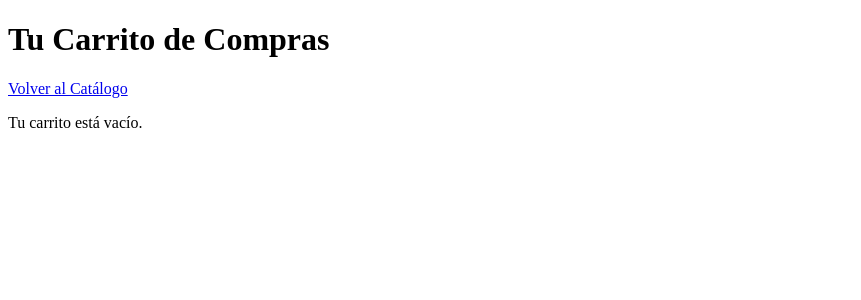
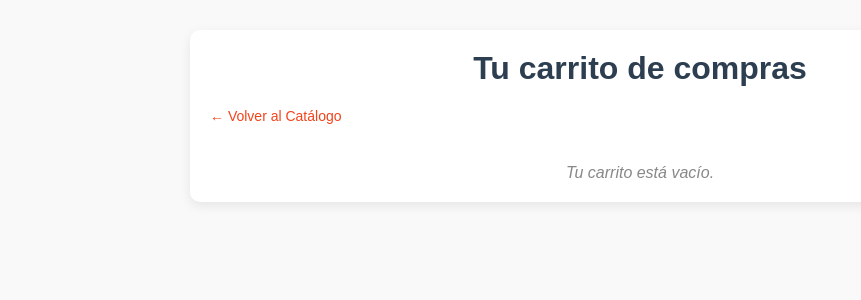
Before and after one commit to gustavogiraldo16/php-ecommerce-simple, a PHP site: page /ver_carrito.php in a window 1280 px wide. Shown: the top 300 px of the page, without its empty margins (0-861 px from the left). Run offline with PHP 8.4, Linux system fonts and the light colour scheme; the visitor is signed in with stand-in values (Sample User, id 1).

Commit message:
Enhance cart page layout and styling; add cart.css for improved design

```diff
--- /dev/null
+++ b/static/assets/styles/cart.css
@@ -0,0 +1,102 @@
+* {
+  margin: 0;
+  padding: 0;
+  box-sizing: border-box;
+  font-family: Arial, sans-serif;
+}
+
+body {
+  font-family: Arial, sans-serif;
+  margin: 0;
+  background-color: #f9f9f9;
+  color: #333;
+}
+
+.container {
+  max-width: 900px;
+  margin: 30px auto;
+  padding: 20px;
+  background-color: #fff;
+  border-radius: 10px;
+  box-shadow: 0 4px 12px rgba(0, 0, 0, 0.08);
+}
+
+.cart-title {
+  text-align: center;
+  margin-bottom: 20px;
+  color: #2c3e50;
+}
+
+.back-link {
+  display: inline-block;
+  margin-bottom: 20px;
+  font-size: 14px;
+}
+
+.back-link a {
+  text-decoration: none;
+  color: #f3431a;
+  transition: color 0.3s ease;
+}
+
+.back-link a:hover {
+  color: #bd2300;
+}
+
+.cart-table {
+  width: 100%;
+  border-collapse: collapse;
+  border-radius: 8px;
+  overflow: hidden;
+}
+
+.cart-table thead {
+  background: linear-gradient(90deg, #f3431a, #ff7043);
+  color: white;
+}
+
+.cart-table th,
+.cart-table td {
+  padding: 12px;
+  text-align: center;
+}
+
+.cart-table tbody tr:nth-child(even) {
+  background-color: #f2f2f2;
+}
+
+.cart-table tfoot td {
+  font-weight: bold;
+  background-color: #ecf0f1;
+}
+
+.btn {
+  display: inline-block;
+  background-color: #f3431a;
+  color: white;
+  border: none;
+  padding: 12px 20px;
+  border-radius: 6px;
+  cursor: pointer;
+  font-size: 16px;
+  margin-top: 20px;
+  text-align: center;
+  text-decoration: none;
+  transition: background 0.3s ease;
+}
+
+.btn:hover {
+  background: #bd2300;
+}
+
+.btn-container {
+  text-align: center;
+  margin-top: 20px;
+}
+
+.empty-cart {
+  text-align: center;
+  font-style: italic;
+  color: #888;
+  margin-top: 20px;
+}
--- a/ver_carrito.php
+++ b/ver_carrito.php
@@ -42,19 +42,22 @@ if (!empty($cartItems)) {
 ?>
 <!DOCTYPE html>
 <html lang="es">
-<head><title>Ver Carrito</title></head>
+<head><title>Ver Carrito</title>
+<link rel="stylesheet" href="static/assets/styles/cart.css">
+</head>
 <body>
-    <h1>Tu Carrito de Compras</h1>
-    <p><a href="products.php">Volver al Catálogo</a></p>
+   <div class="container">
+    <h1 class="cart-title">Tu carrito de compras</h1>
+    <p class="back-link"><a href="products.php">← Volver al Catálogo</a></p>
 
     <?php if (empty($productsInCart)): ?>
-        <p>Tu carrito está vacío.</p>
+        <p class="empty-cart">Tu carrito está vacío.</p>
     <?php else: ?>
-        <table border="1" style="width: 100%; border-collapse: collapse;">
+        <table class="cart-table">
             <thead>
                 <tr>
                     <th>Producto</th>
-                    <th>Precio Unitario</th>
+                    <th>Precio unitario</th>
                     <th>Cantidad</th>
                     <th>Subtotal</th>
                 </tr>
@@ -63,22 +66,24 @@ if (!empty($cartItems)) {
                 <?php foreach ($productsInCart as $item): ?>
                 <tr>
                     <td><?php echo htmlspecialchars($item['name']); ?></td>
-                    <td style="text-align: right;">$<?php echo number_format($item['price'], 2); ?></td>
-                    <td style="text-align: center;"><?php echo $item['quantity']; ?></td>
-                    <td style="text-align: right;">$<?php echo number_format($item['subtotal'], 2); ?></td>
+                    <td>$<?php echo number_format($item['price'], 2); ?></td>
+                    <td><?php echo $item['quantity']; ?></td>
+                    <td>$<?php echo number_format($item['subtotal'], 2); ?></td>
                 </tr>
                 <?php endforeach; ?>
             </tbody>
             <tfoot>
                 <tr>
-                    <td colspan="3" style="text-align: right; font-weight: bold;">TOTAL:</td>
-                    <td style="text-align: right; font-weight: bold;">$<?php echo number_format($totalGeneral, 2); ?></td>
+                    <td colspan="3" style="text-align: right;">TOTAL:</td>
+                    <td>$<?php echo number_format($totalGeneral, 2); ?></td>
                 </tr>
             </tfoot>
         </table>
 
-        <br>
-        <a href="checkout.php"><button>Proceder a la Compra</button></a>
+        <div class="btn-container">
+            <a href="checkout.php" class="btn">Proceder a la compra</a>
+        </div>
     <?php endif; ?>
+</div>
 </body>
 </html>
```
